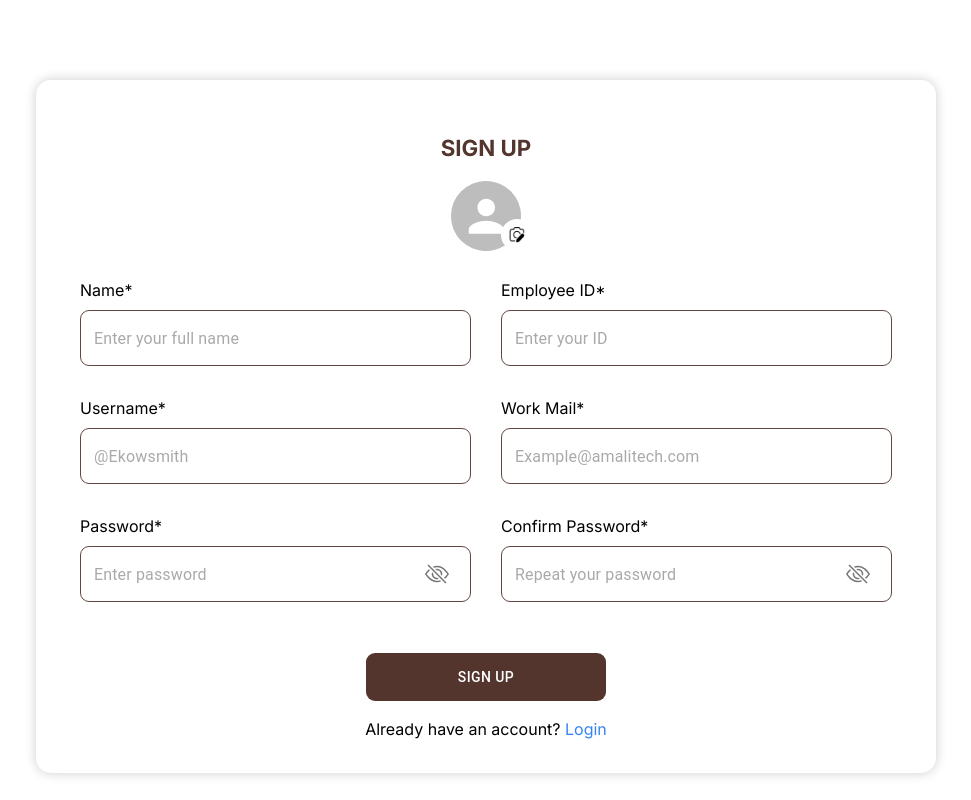
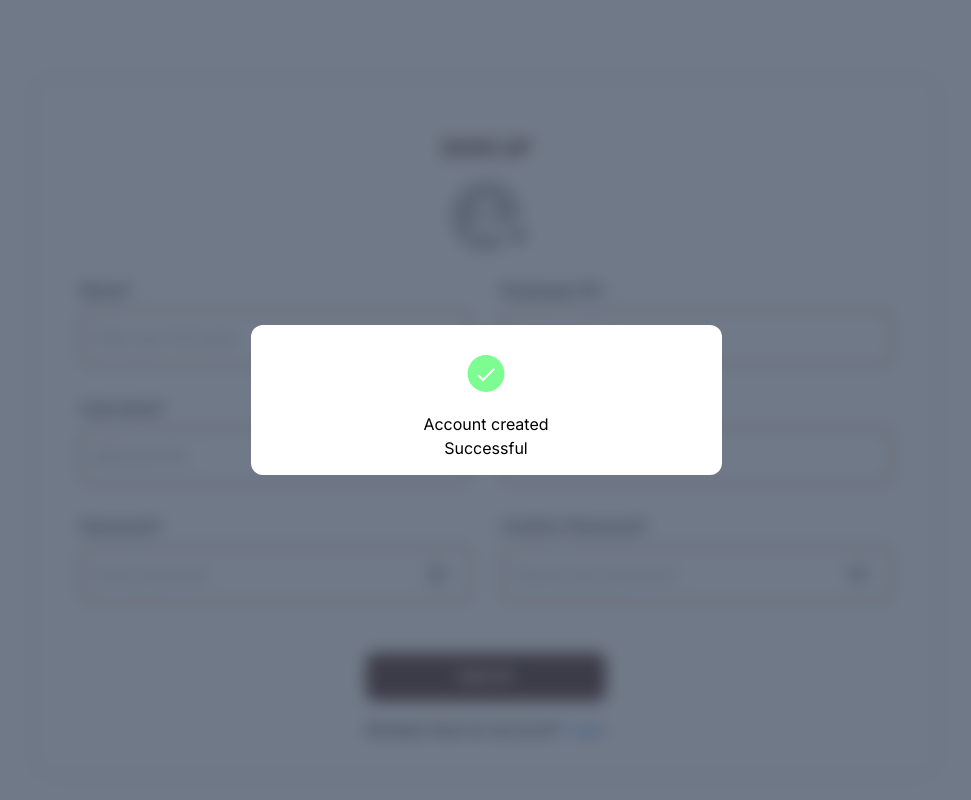
Before and after one commit to AmaliTech-Training-Academy/LetXChat, a React (Vite) app: page / in a window 1280 px wide. Shown: the whole page, without its empty margins (154-1125 px from the left). Built offline with nearby package versions, Linux system fonts and the light colour scheme.

Commit message:
Feature/registrantionModal: Created registration modal

```diff
--- a/src/App.jsx
+++ b/src/App.jsx
@@ -1,12 +1,13 @@
 import { createTheme } from "@mui/material";
 import Login from "./components/login/Login";
 import SignUp from "./components/signup/SignUp";
+import RegModal from "./components/regModal/RegModal";
 
 
 function App() {
   return (
     <div className="App">
-
+      <RegModal />
       <SignUp />
     </div>
   );
--- /dev/null
+++ b/src/components/regModal/RegModal.jsx
@@ -0,0 +1,55 @@
+import { Box } from '@mui/material'
+import { styled } from '@mui/system'
+import React from 'react'
+import ConfirmImg from '../../assets/confirmation alert.svg'
+
+const Container = styled(Box)({
+    width: '100vw',
+    height: '100vh',
+    background: 'rgba(52, 64, 84, 0.7)',
+    position: 'absolute',
+    left: '0',
+    top: '0',
+    zIndex: '20',
+    backdropFilter: 'blur(8px)',
+    display: 'flex',
+    alignItems: 'center',
+    justifyContent: 'center'
+})
+
+const Modal = styled(Box)({
+    height: '150px',
+    width: 'min(471px, 90vw)',
+    background: '#FFFFFF',
+    borderRadius: '12px',
+
+    display: 'flex',
+    flexDirection: 'column',
+    // justifyContent: 'center',
+    alignItems: 'center',
+    gap: '20px',
+})
+
+
+
+const RegModal = () => {
+  return (
+    <Container component='section'>
+        <Modal component='section'>
+            <Box sx={{marginTop: '30px'}}>
+                <img src={ConfirmImg} alt="confirm icon" />
+            </Box>
+            <Box sx={{ textAlign: 'center', display: 'flex', flexDirection: 'column', alignItems: 'center', marginBottom: '50px'}}>
+            <Box component='p' sx={{width: 'max-content'}}>
+            Account created
+            </Box>
+            <Box component='p' sx={{width: 'max-content'}}>
+            Successful
+            </Box>
+            </Box>
+        </Modal>
+    </Container>
+  )
+}
+
+export default RegModal
```
